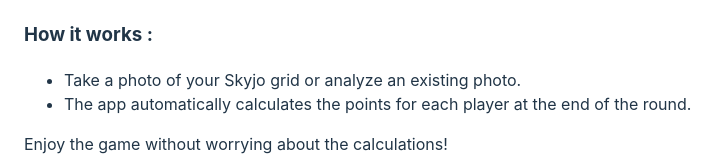
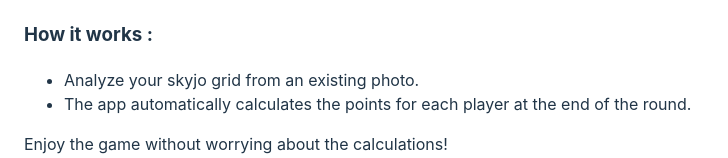
Before and after one commit to kuentinozaure/skyjo-mate, a Vue app: page / in a window 1280 px wide. Shown: the part 159-317 px from the top of the page, without its empty margins (0-728 px from the left). Built offline with nearby package versions, Linux system fonts and the light colour scheme.

Commit message:
fix: home screen verbiage

```diff
--- a/src/App.vue
+++ b/src/App.vue
@@ -90,8 +90,9 @@
       <h3>How it works :</h3>
 
       <ul>
+        <!-- Take a photo of your Skyjo grid or -->
         <li>
-          Take a photo of your Skyjo grid or analyze an existing photo.
+          Analyze your skyjo grid from an existing photo.
         </li>
         <li>
           The app automatically calculates the points for each player at the end of the round.
```
